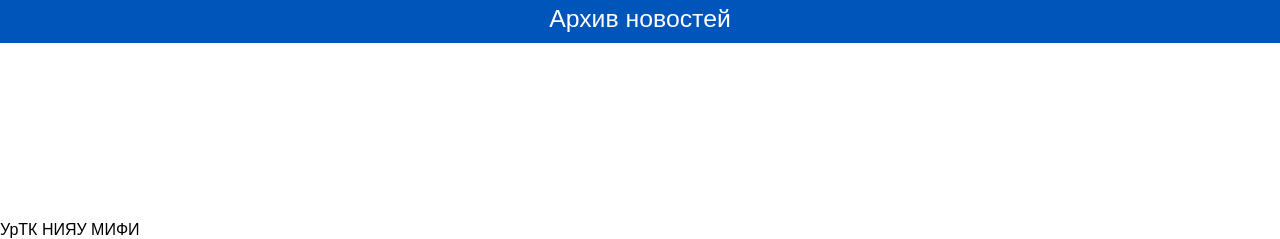
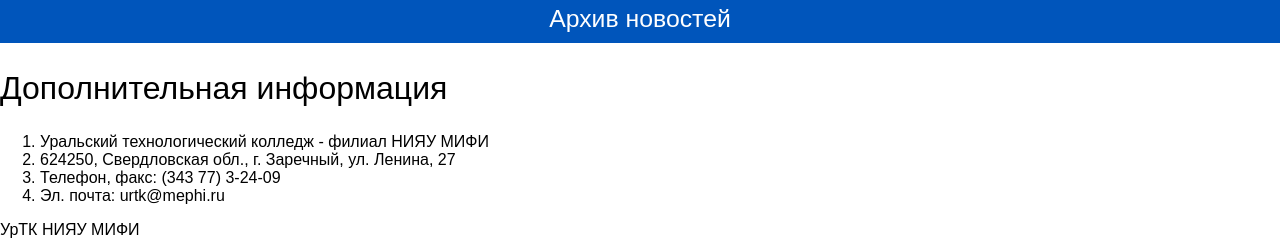
Before and after one commit to SamKamirov/urtk, a plain HTML site: page index.html in a window 1280 px wide. Shown: the part 849-1088 px from the top of the page. Drawn offline with Linux system fonts and the light colour scheme.

Commit message:
footer color fixed

```diff
--- a/css/footer.css
+++ b/css/footer.css
@@ -0,0 +1,3 @@
+.footer *{
+    color: black;
+}
--- a/css/header.css
+++ b/css/header.css
@@ -142,10 +142,6 @@ header {
 }
 
 @media screen and (min-width: 1000px) {
-    * {
-        color:rgb(255, 255, 255);
-    }
-
     .menu {
         display: none;
         list-style-type: none;
```
